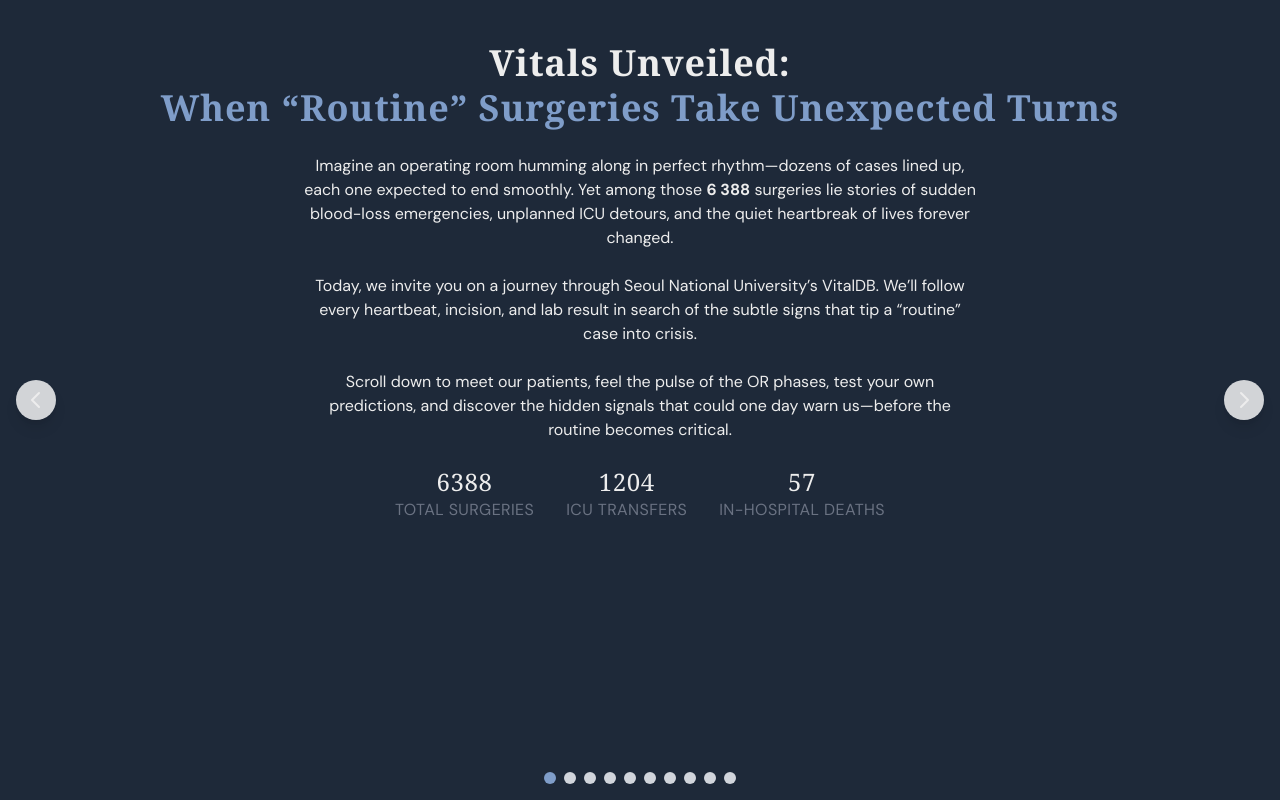
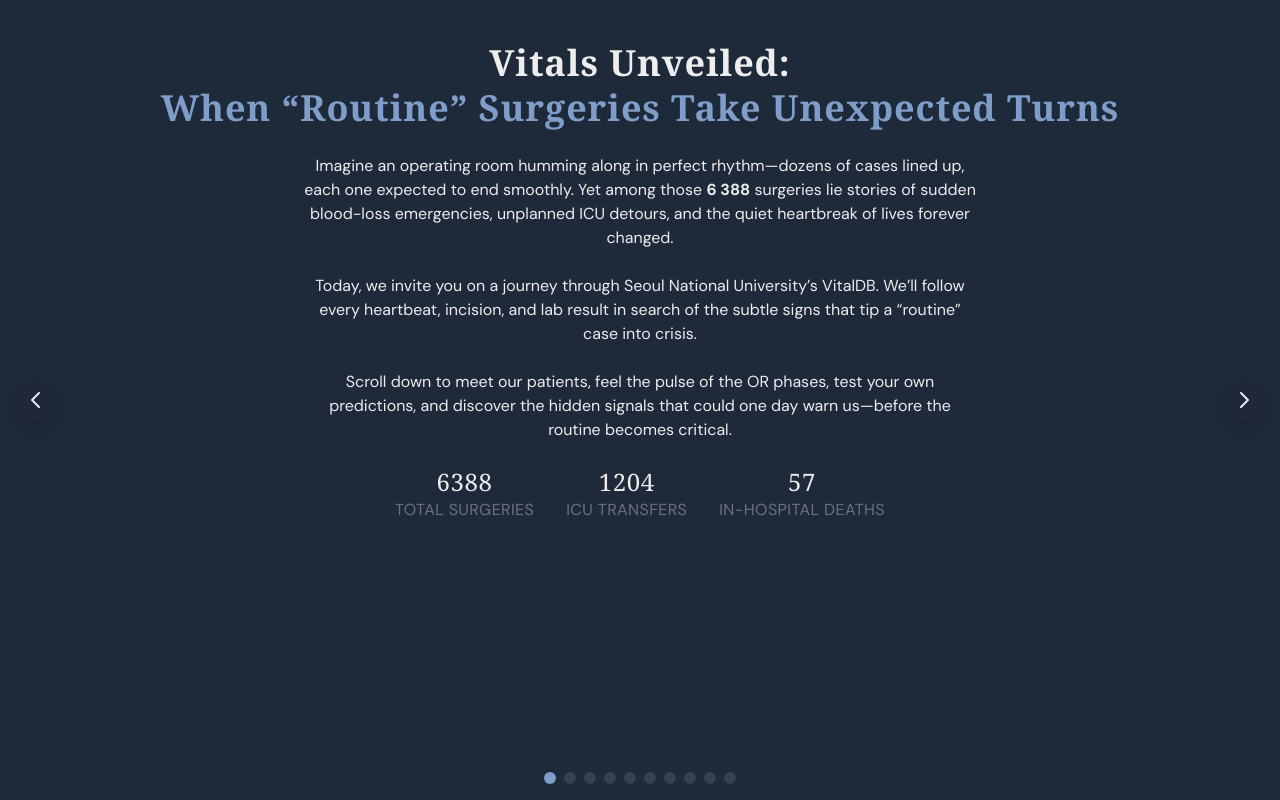
Before and after one commit to chewycrunch/final-proj-dsc106, a SvelteKit app: page / in a window 1280 px wide. Built offline with nearby package versions, Linux system fonts and the light colour scheme.

Commit message:
cursor pointer

```diff
--- a/src/routes/+page.svelte
+++ b/src/routes/+page.svelte
@@ -204,15 +204,15 @@
 {#if loading}
 	<p class="py-16 text-center text-lg">Loading VitalDB dataset …</p>
 {:else}
-	<!-- Navigation Buttons -->
+	<!-- Left Nav Button -->
 	<button
-		class="absolute top-1/2 left-4 z-50 -translate-y-1/2 rounded-full bg-white/80 p-2 shadow-lg hover:bg-white"
+		class="absolute top-1/2 left-4 z-50 -translate-y-1/2 cursor-pointer rounded-full bg-gray-800/80 p-2 shadow-lg hover:bg-gray-700"
 		on:click={prevSlide}
 		disabled={currentSlide === 0 || isTransitioning}
 	>
 		<svg
 			xmlns="http://www.w3.org/2000/svg"
-			class="h-6 w-6"
+			class="h-6 w-6 text-gray-200"
 			fill="none"
 			viewBox="0 0 24 24"
 			stroke="currentColor"
@@ -221,14 +221,15 @@
 		</svg>
 	</button>
 
+	<!-- Right Nav Button -->
 	<button
-		class="absolute top-1/2 right-4 z-50 -translate-y-1/2 rounded-full bg-white/80 p-2 shadow-lg hover:bg-white"
+		class="absolute top-1/2 right-4 z-50 -translate-y-1/2 cursor-pointer rounded-full bg-gray-800/80 p-2 shadow-lg hover:bg-gray-700"
 		on:click={nextSlide}
 		disabled={currentSlide === totalSlides - 1 || isTransitioning}
 	>
 		<svg
 			xmlns="http://www.w3.org/2000/svg"
-			class="h-6 w-6"
+			class="h-6 w-6 text-gray-200"
 			fill="none"
 			viewBox="0 0 24 24"
 			stroke="currentColor"
@@ -241,9 +242,8 @@
 	<div class="absolute bottom-4 left-1/2 z-50 flex -translate-x-1/2 gap-2">
 		{#each slides as _, i}
 			<button
-				class="h-3 w-3 rounded-full transition-all duration-300 {currentSlide === i
-					? 'bg-text-accent'
-					: 'bg-gray-300 hover:bg-gray-400'}"
+				class="h-3 w-3 rounded-full transition-all duration-300
+					{currentSlide === i ? 'bg-text-accent ' : 'bg-gray-700 hover:bg-gray-500'}"
 				on:click={() => goToSlide(i)}
 				disabled={isTransitioning}
 			/>
```
